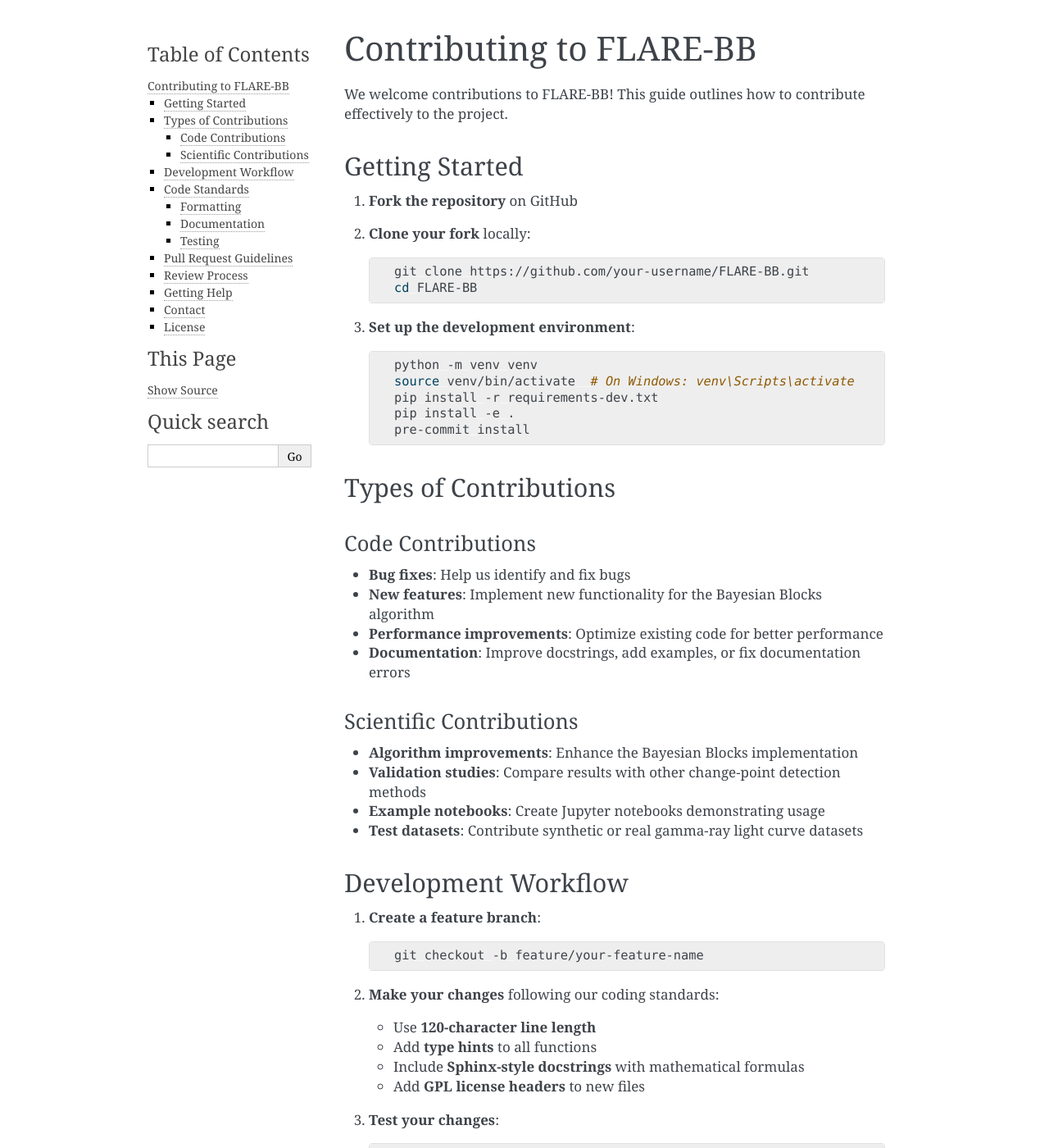
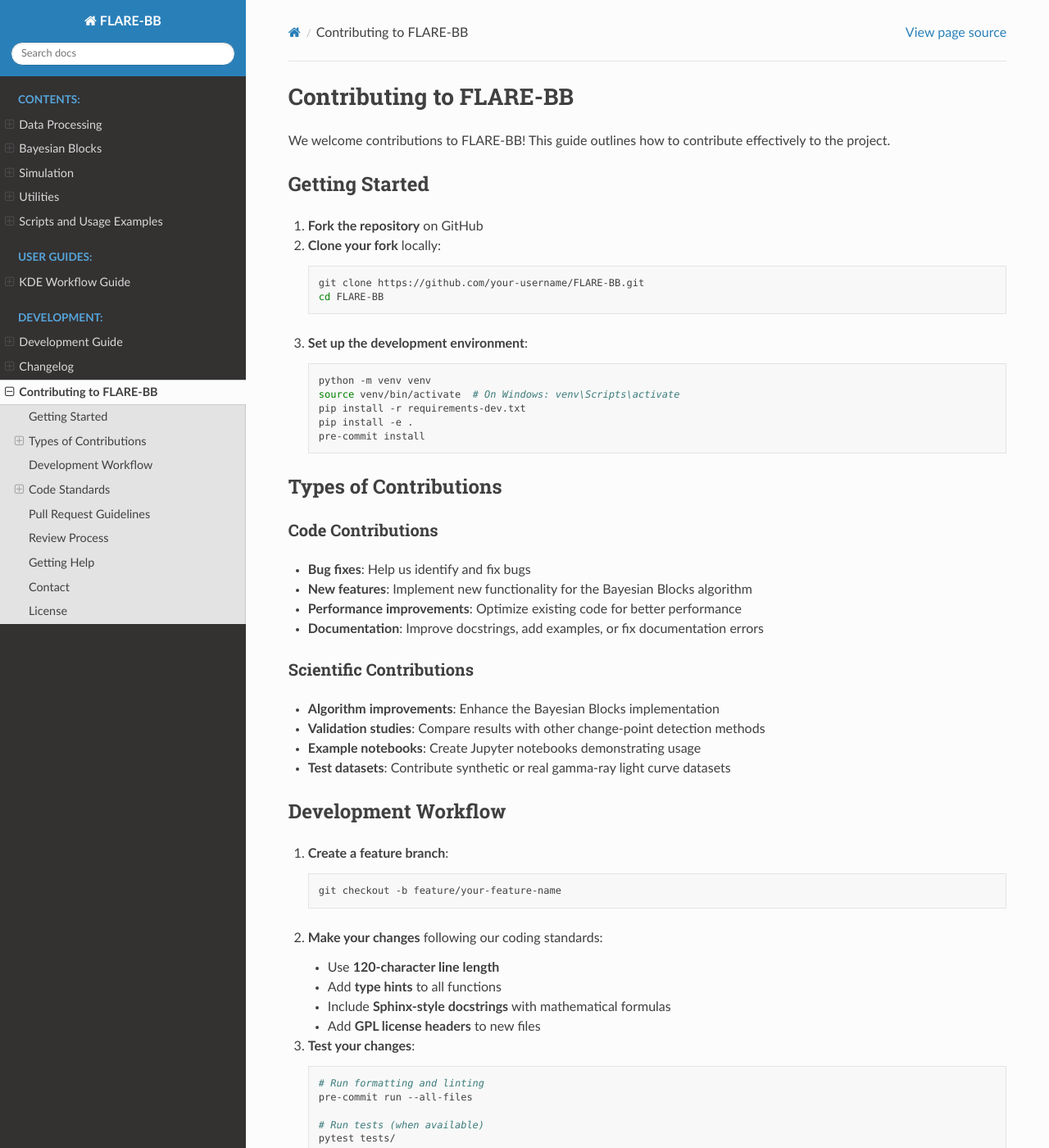
Before and after one commit to carlosm-silva/FLARE-BB, a Sphinx documentation site: the page built from docs/contributing.rst, in a window 1280 px wide and 1400 px high. Shown: the whole window at 82% size. Built offline with Sphinx 7.4.7 and the Read the Docs theme 3.1.0, drawn with Linux system fonts in a browser that asks for light colours; some of the changed text lies outside the part shown.

Commit message:
docs: Enhance documentation and automate deployment process
- Added comprehensive documentation for FLARE-BB, including installation, usage guides, and examples.
- Introduced GitHub Actions workflow for automatic documentation building and deployment to GitHub Pages.
- Updated Sphinx configuration for improved theme and navigation.
- Enhanced CSS for better readability and styling of documentation elements.
- Created scripts for local documentation building and license header checks.

This update significantly improves the accessibility and usability of the project's documentation.

```diff
--- a/docs/_static/custom.css
+++ b/docs/_static/custom.css
@@ -1,77 +1,61 @@
-/* Custom CSS for FLARE-BB documentation */
+/* Custom CSS for FLARE-BB documentation with Read the Docs theme */
 
-/* Improve code block styling */
-.highlight {
-    background-color: #f8f8f8;
-    border: 1px solid #e0e0e0;
-    border-radius: 4px;
-    margin: 1em 0;
+/* Enhanced mathematical formula styling */
+.math {
+    text-align: center;
+    margin: 1.5em 0;
+    font-size: 1.1em;
 }
 
-/* Style mathematical formulas */
-.math {
-    text-align: center;
-    margin: 1em 0;
+/* Improved inline math styling */
+.math.notranslate {
+    background: none;
+    border: none;
+    padding: 0;
 }
 
-/* Improve admonition (note, warning, etc.) styling */
-.admonition {
-    margin: 1em 0;
-    padding: 0.5em 1em;
-    border-left: 4px solid #ccc;
+/* Enhanced scientific notation and inline code for RTD theme */
+code.literal {
+    background-color: #f8f9fa;
+    padding: 0.1em 0.4em;
+    border-radius: 3px;
+    border: 1px solid #e9ecef;
+    font-family: 'SFMono-Regular', 'Menlo', 'Monaco', 'Consolas', 'Liberation Mono', 'Courier New', monospace;
+    color: #e74c3c;
+    font-size: 90%;
 }
 
-.admonition.note {
-    border-left-color: #6ab0de;
-    background-color: #e7f2fa;
-}
-
-.admonition.warning {
-    border-left-color: #f0b37e;
-    background-color: #ffedcc;
-}
-
-/* Improve table styling */
-table.docutils {
-    border-collapse: collapse;
-    border: 1px solid #ccc;
-    margin: 1em 0;
-}
-
-table.docutils th,
-table.docutils td {
-    padding: 0.5em;
-    border: 1px solid #ccc;
-}
-
-table.docutils th {
-    background-color: #f0f0f0;
-    font-weight: bold;
-}
-
-/* Style for scientific notation and inline code */
-code.literal {
-    background-color: #f8f8f8;
-    padding: 0.1em 0.3em;
-    border-radius: 3px;
-    border: 1px solid #e0e0e0;
-    font-family: 'Consolas', 'Monaco', 'Courier New', monospace;
+/* Enhance code blocks for better readability */
+.highlight pre {
+    font-size: 0.9em;
+    line-height: 1.4;
 }
 
 /* Improve docstring parameter lists */
 .field-list {
-    margin: 1em 0;
+    margin: 1.5em 0;
 }
 
 .field-list .field-name {
     font-weight: bold;
-    min-width: 100px;
+    min-width: 120px;
+    color: #2980b9;
+}
+
+.field-list .field-body {
+    margin-left: 130px;
+}
+
+/* Enhanced table styling for RTD theme */
+.wy-table-responsive table td,
+.wy-table-responsive table th {
+    white-space: normal;
 }
 
 /* Style for version and license badges */
 .badge {
     display: inline-block;
-    padding: 0.2em 0.6em;
+    padding: 0.3em 0.7em;
     font-size: 75%;
     font-weight: bold;
     line-height: 1;
@@ -80,4 +64,63 @@
     white-space: nowrap;
     vertical-align: baseline;
     border-radius: 0.25em;
+    background-color: #2980b9;
 }
+
+.badge.license {
+    background-color: #27ae60;
+}
+
+.badge.version {
+    background-color: #e74c3c;
+}
+
+/* Improve navigation for deep hierarchies */
+.wy-menu-vertical li.toctree-l3>a {
+    padding-left: 2.5em;
+}
+
+.wy-menu-vertical li.toctree-l4>a {
+    padding-left: 3.5em;
+}
+
+/* Enhanced admonition styling that works with RTD theme */
+.rst-content .admonition.note .admonition-title {
+    background: #6ab0de;
+}
+
+.rst-content .admonition.warning .admonition-title {
+    background: #f0b37e;
+}
+
+/* Better styling for API documentation */
+.rst-content dl:not(.docutils) dt {
+    background: #f8f9fa;
+    border-left: 3px solid #2980b9;
+    padding: 6px 10px;
+}
+
+/* Improve readability of long parameter lists */
+.rst-content .field-list-wrapper {
+    margin: 1em 0;
+}
+
+.rst-content .field-list-wrapper .field-list {
+    margin: 0;
+}
+
+/* Custom styling for the main content area */
+.wy-nav-content {
+    max-width: none;
+}
+
+.wy-nav-content-wrap {
+    margin-left: 300px;
+}
+
+/* Responsive adjustments */
+@media screen and (max-width: 768px) {
+    .wy-nav-content-wrap {
+        margin-left: 0;
+    }
+}
--- a/docs/conf.py
+++ b/docs/conf.py
@@ -1,3 +1,22 @@
+# SPDX-License-Identifier: GPL-3.0-or-later
+# FLARE-BB – Bayesian Blocks algorithm for detecting gamma-ray flares
+# Copyright © 2025 Carlos Márcio de Oliveira e Silva Filho
+# Copyright © 2025 Ignacio Taboada
+#
+# This file is part of FLARE-BB.
+# FLARE-BB is free software: you can redistribute it and/or modify
+# it under the terms of the GNU General Public License as published by
+# the Free Software Foundation, either version 3 of the License, or
+# (at your option) any later version.
+#
+# FLARE-BB is distributed in the hope that it will be useful,
+# but WITHOUT ANY WARRANTY; without even the implied warranty of
+# MERCHANTABILITY or FITNESS FOR A PARTICULAR PURPOSE.  See the
+# GNU General Public License for more details.
+#
+# You should have received a copy of the GNU General Public License
+# along with this file.  If not, see <https://www.gnu.org/licenses/>.
+
 # Configuration file for the Sphinx documentation builder.
 #
 # For the full list of built-in configuration values, see the documentation:
@@ -11,6 +30,11 @@
 
 # Add the src directory to the Python path
 sys.path.insert(0, os.path.abspath("../src"))
+
+# Change to project root directory for proper relative path resolution
+original_cwd = os.getcwd()
+project_root = os.path.abspath("..")
+os.chdir(project_root)
 
 project = "FLARE-BB"
 copyright = "2025, Carlos Márcio de Oliveira e Silva Filho, Ignacio Taboada"
@@ -38,10 +62,32 @@
 # -- Options for HTML output -------------------------------------------------
 # https://www.sphinx-doc.org/en/master/usage/configuration.html#options-for-html-output
 
-html_theme = "alabaster"
+html_theme = "sphinx_rtd_theme"
 html_static_path = ["_static"]
 html_title = f"{project} v{version}"
 html_short_title = project
+
+# GitHub Pages configuration
+html_baseurl = "https://carlosfilho3.github.io/FLARE-BB/"
+
+# Read the Docs theme options
+html_theme_options = {
+    "canonical_url": html_baseurl,
+    "analytics_id": "",  # Google Analytics ID
+    "analytics_anonymize_ip": False,
+    "logo_only": False,
+    "display_version": True,
+    "prev_next_buttons_location": "bottom",
+    "style_external_links": False,
+    "vcs_pageview_mode": "",
+    "style_nav_header_background": "#2980B9",
+    # Toc options
+    "collapse_navigation": False,
+    "sticky_navigation": True,
+    "navigation_depth": 4,
+    "includehidden": True,
+    "titles_only": False,
+}
 
 # -- Options for autodoc extension -------------------------------------------
 
@@ -52,6 +98,38 @@
     "undoc-members": True,
     "exclude-members": "__weakref__",
 }
+
+# Mock imports for modules that have runtime dependencies
+autodoc_mock_imports = [
+    "pyLCR",
+]
+
+# Configure autodoc to handle import errors gracefully
+autodoc_typehints = "description"
+autodoc_typehints_description_target = "documented"
+
+# Create mock environment for problematic imports
+import sys
+
+
+# Mock the problematic filesystem operations
+def setup_mocks():
+    """Set up mocks for modules that have filesystem dependencies at import time."""
+
+    # Mock os.listdir to return empty list for the cache folder
+    original_listdir = os.listdir
+
+    def mock_listdir(path):
+        if "cache" in path and "LCRs" in path:
+            return []  # Return empty list for cache folder
+        return original_listdir(path)
+
+    # Apply the mock
+    os.listdir = mock_listdir
+
+
+# Set up mocks before importing modules
+setup_mocks()
 
 # Generate autosummary automatically
 autosummary_generate = True
```
Also changed, not shown: README.md (+10 -0 lines), docs/README.md (added, +63 -0 lines), src/data_processing/__init__.py (+10 -0 lines), 11 other files.
